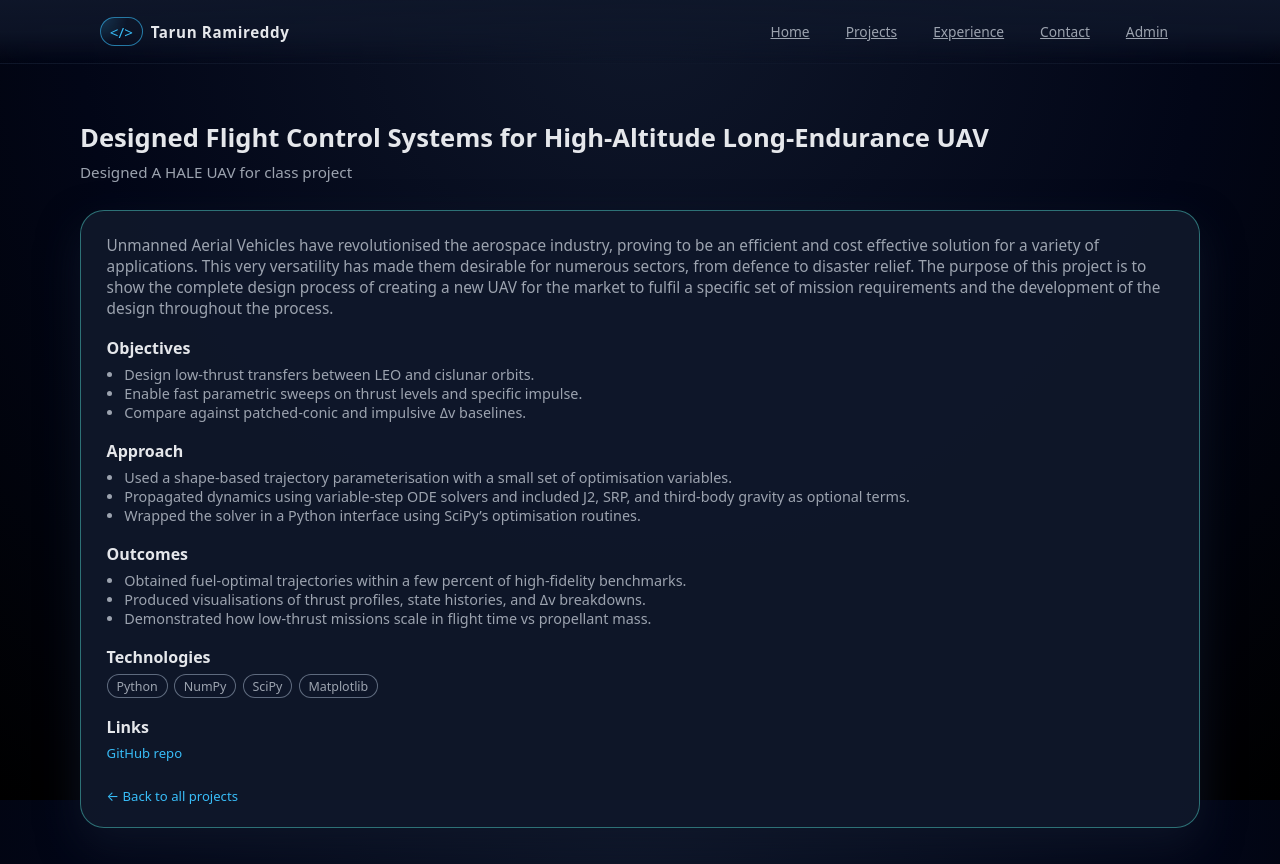
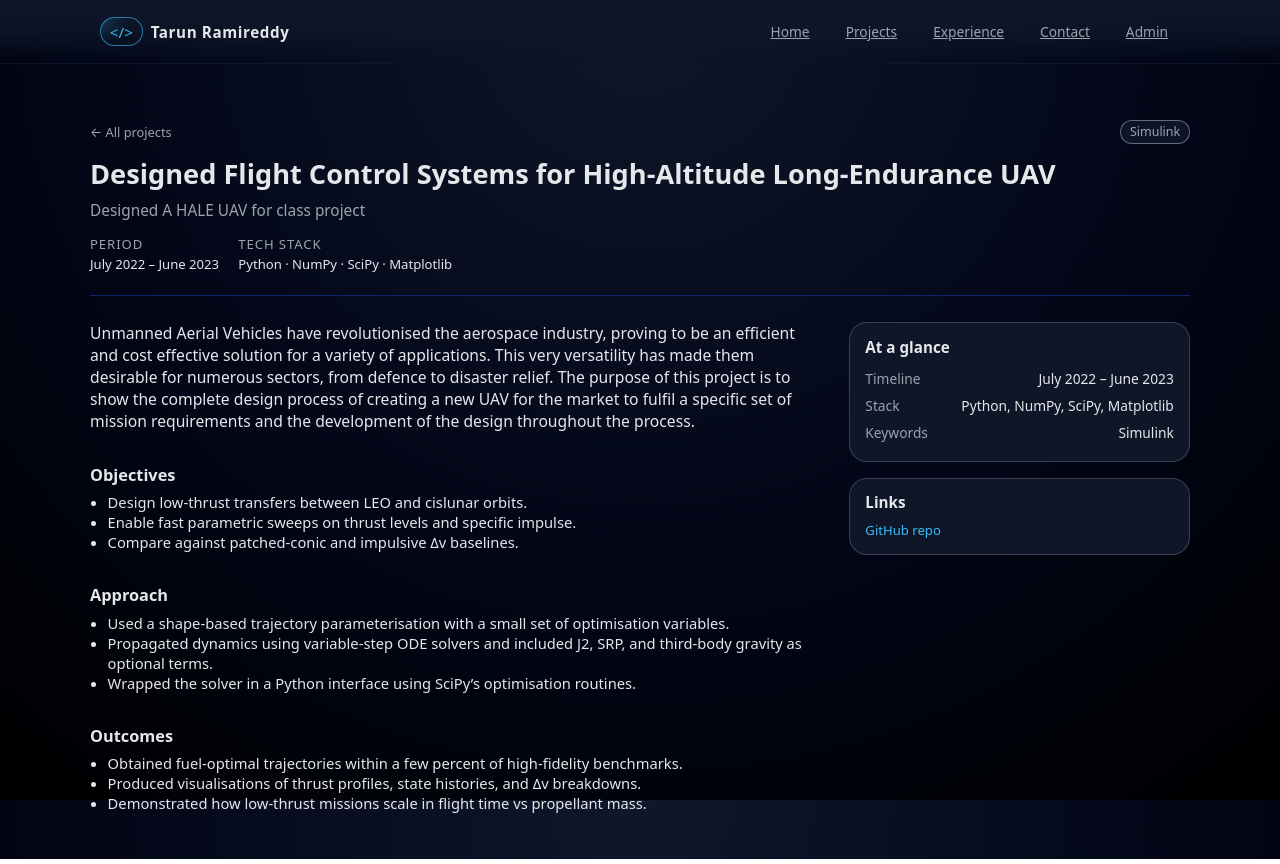
Before and after one commit to Bourbon8464/Tarun.github.io, a React (Vite) app in the folder engineering-portfolio/: page /#/projects/designed-flight-control-systems-for-high-altitude-long-endurance-uav in a window 1280 px wide. Built offline with nearby package versions, Linux system fonts and the light colour scheme.

Commit message:
updated project_detail page

```diff
--- a/engineering-portfolio/src/components/ProjectDetail.jsx
+++ b/engineering-portfolio/src/components/ProjectDetail.jsx
@@ -1,3 +1,94 @@
+// import React from 'react'
+// import { useParams, Link } from 'react-router-dom'
+// import { projects } from '../data/projects'
+
+// function ProjectDetail() {
+//   const { slug } = useParams()
+//   const project = projects.find((p) => p.slug === slug)
+
+//   if (!project) {
+//     return (
+//       <div className="app">
+//         <Navbar />
+//         <main className="section">
+//           <p>Project not found.</p>
+//           <Link to="/" className="card-link">
+//             ← Back to home
+//           </Link>
+//         </main>
+//       </div>
+//     )
+//   }
+
+//   return (
+//     <div className="app">
+//       <main className="section">
+//         <div className="section-header">
+//           <h2>{project.title}</h2>
+//           <p className="section-subtitle">{project.summary}</p>
+//         </div>
+
+//         <article className="project-detail">
+//           <p className="project-detail-intro">{project.detailIntro}</p>
+
+//           {project.detailSections.map((section) => (
+//             <section key={section.heading} className="project-detail-section">
+//               <h3>{section.heading}</h3>
+//               <ul>
+//                 {section.bullets.map((b, i) => (
+//                   <li key={i}>{b}</li>
+//                 ))}
+//               </ul>
+//             </section>
+//           ))}
+
+//           {project.techStack && project.techStack.length > 0 && (
+//             <section className="project-detail-section">
+//               <h3>Technologies</h3>
+//               <div className="card-tags">
+//                 {project.techStack.map((t) => (
+//                   <span key={t} className="tag">
+//                     {t}
+//                   </span>
+//                 ))}
+//               </div>
+//             </section>
+//           )}
+
+//           {project.links && project.links.length > 0 && (
+//             <section className="project-detail-section">
+//               <h3>Links</h3>
+//               <div className="card-links">
+//                 {project.links.map((l) => (
+//                   <a
+//                     key={l.href}
+//                     href={l.href}
+//                     target="_blank"
+//                     rel="noreferrer"
+//                     className="card-link"
+//                   >
+//                     {l.label}
+//                   </a>
+//                 ))}
+//               </div>
+//             </section>
+//           )}
+
+//           <div className="project-detail-back">
+//             <Link to="/" className="card-link">
+//               ← Back to all projects
+//             </Link>
+//           </div>
+//         </article>
+//       </main>
+//     </div>
+//   )
+// }
+
+// export default ProjectDetail
+
+
+// src/components/ProjectDetail.jsx
 import React from 'react'
 import { useParams, Link } from 'react-router-dom'
 import { projects } from '../data/projects'
@@ -8,58 +99,131 @@ function ProjectDetail() {
 
   if (!project) {
     return (
-      <div className="app">
-        <Navbar />
       <main className="section">
         <p>Project not found.</p>
-          <Link to="/" className="card-link">
-            ← Back to home
+        <Link to="/projects" className="card-link">
+          ← Back to all projects
         </Link>
       </main>
-      </div>
     )
   }
 
+  const {
+    title,
+    summary,
+    period,
+    tags,
+    techStack,
+    detailIntro,
+    detailSections,
+    links,
+  } = project
+
   return (
-    <div className="app">
-      <main className="section">
-        <div className="section-header">
-          <h2>{project.title}</h2>
-          <p className="section-subtitle">{project.summary}</p>
-        </div>
+    <main className="section project-detail-page">
+      {/* HEADER / HERO */}
 
-        <article className="project-detail">
-          <p className="project-detail-intro">{project.detailIntro}</p>
+      <header className="project-hero">
+        <div className="project-hero-top">
+          <Link to="/projects" className="project-back-link">
+            ← All projects
+          </Link>
 
-          {project.detailSections.map((section) => (
-            <section key={section.heading} className="project-detail-section">
-              <h3>{section.heading}</h3>
-              <ul>
-                {section.bullets.map((b, i) => (
-                  <li key={i}>{b}</li>
-                ))}
-              </ul>
-            </section>
-          ))}
-
-          {project.techStack && project.techStack.length > 0 && (
-            <section className="project-detail-section">
-              <h3>Technologies</h3>
-              <div className="card-tags">
-                {project.techStack.map((t) => (
+          {tags && tags.length > 0 && (
+            <div className="project-hero-tags">
+              {tags.slice(0, 3).map((t) => (
                 <span key={t} className="tag">
                   {t}
                 </span>
               ))}
             </div>
+          )}
+        </div>
+
+        <h1 className="project-hero-title">{title}</h1>
+
+        {summary && <p className="project-hero-summary">{summary}</p>}
+
+        <div className="project-hero-meta">
+          {period && (
+            <div className="project-hero-meta-item">
+              <span className="project-hero-meta-label">Period</span>
+              <span className="project-hero-meta-value">{period}</span>
+            </div>
+          )}
+          {techStack && techStack.length > 0 && (
+            <div className="project-hero-meta-item">
+              <span className="project-hero-meta-label">Tech stack</span>
+              <span className="project-hero-meta-value">
+                {techStack.join(' · ')}
+              </span>
+            </div>
+          )}
+        </div>
+      </header>
+
+      {/* TWO-COLUMN BODY */}
+
+      <div className="project-layout">
+        {/* Main content column */}
+        <article className="project-main">
+          {detailIntro && (
+            <section className="project-section">
+              <p className="project-intro">{detailIntro}</p>
             </section>
           )}
 
-          {project.links && project.links.length > 0 && (
-            <section className="project-detail-section">
+          {detailSections &&
+            detailSections.map((sec) => (
+              <section key={sec.heading} className="project-section">
+                <h2 className="project-section-title">{sec.heading}</h2>
+
+                {sec.bullets && (
+                  <ul className="project-section-list">
+                    {sec.bullets.map((b, i) => (
+                      <li key={i}>{b}</li>
+                    ))}
+                  </ul>
+                )}
+
+                {sec.body && (
+                  <p className="project-section-body">{sec.body}</p>
+                )}
+              </section>
+            ))}
+        </article>
+
+        {/* Sidebar column */}
+        <aside className="project-sidebar">
+          <div className="project-sidebar-card">
+            <h3>At a glance</h3>
+            <ul className="project-sidebar-list">
+              {period && (
+                <li>
+                  <span>Timeline</span>
+                  <span>{period}</span>
+                </li>
+              )}
+              {techStack && techStack.length > 0 && (
+                <li>
+                  <span>Stack</span>
+                  <span>{techStack.join(', ')}</span>
+                </li>
+              )}
+              {tags && tags.length > 0 && (
+                <li>
+                  <span>Keywords</span>
+                  <span>{tags.join(', ')}</span>
+                </li>
+              )}
+            </ul>
+          </div>
+
+          {links && links.length > 0 && (
+            <div className="project-sidebar-card">
               <h3>Links</h3>
-              <div className="card-links">
-                {project.links.map((l) => (
+              <div className="project-sidebar-links">
+                {links.map((l) => (
                   <a
                     key={l.href}
                     href={l.href}
@@ -71,17 +235,11 @@ function ProjectDetail() {
                   </a>
                 ))}
               </div>
-            </section>
+            </div>
           )}
-
-          <div className="project-detail-back">
-            <Link to="/" className="card-link">
-              ← Back to all projects
-            </Link>
+        </aside>
       </div>
-        </article>
     </main>
-    </div>
   )
 }
 
--- a/engineering-portfolio/src/styles.css
+++ b/engineering-portfolio/src/styles.css
@@ -38,42 +38,162 @@ body {
   min-height: 100vh;
 }
 
-.project-detail {
-  background: rgba(15, 23, 42, 0.96);
-  border-radius: var(--radius-xl);
-  padding: 1.5rem 1.6rem 1.4rem;
-  border: 1px solid rgba(59, 151, 151, 0.7);
-  box-shadow: var(--shadow-soft);
+.project-detail-page {
+  max-width: 1100px;
 }
 
-.project-detail-intro {
-  margin-top: 0;
-  margin-bottom: 1rem;
+.project-hero {
+  padding-bottom: 1.4rem;
+  border-bottom: 1px solid rgba(30, 64, 175, 0.5);
+  margin-bottom: 1.6rem;
+}
+
+.project-hero-top {
+  display: flex;
+  justify-content: space-between;
+  align-items: center;
+  gap: 1rem;
+  margin-bottom: 0.7rem;
+}
+
+.project-back-link {
+  font-size: 0.8rem;
+  color: var(--text-muted);
+  text-decoration: none;
+}
+
+.project-back-link:hover {
+  color: var(--accent);
+}
+
+.project-hero-tags {
+  display: flex;
+  flex-wrap: wrap;
+  gap: 0.35rem;
+}
+
+.project-hero-title {
+  margin: 0 0 0.5rem;
+  font-size: 1.7rem;
+}
+
+.project-hero-summary {
+  margin: 0 0 0.9rem;
   font-size: 0.96rem;
   color: var(--text-muted);
 }
 
-.project-detail-section {
-  margin-top: 1.1rem;
+.project-hero-meta {
+  display: flex;
+  flex-wrap: wrap;
+  gap: 1.2rem;
+  font-size: 0.82rem;
 }
 
-.project-detail-section h3 {
-  margin: 0 0 0.4rem;
-  font-size: 1rem;
+.project-hero-meta-item {
+  display: flex;
+  flex-direction: column;
+  gap: 0.1rem;
 }
 
-.project-detail-section ul {
-  margin: 0.25rem 0 0;
-  padding-left: 1.1rem;
-  font-size: 0.9rem;
+.project-hero-meta-label {
+  text-transform: uppercase;
+  letter-spacing: 0.07em;
   color: var(--text-muted);
 }
 
-.project-detail-back {
-  margin-top: 1.5rem;
-  font-size: 0.9rem;
+.project-hero-meta-value {
+  color: var(--text);
 }
 
+/* Layout */
+
+.project-layout {
+  display: grid;
+  grid-template-columns: minmax(0, 3fr) minmax(0, 1.4fr);
+  gap: 1.8rem;
+}
+
+@media (max-width: 900px) {
+  .project-layout {
+    grid-template-columns: minmax(0, 1fr);
+  }
+}
+
+.project-main {
+  display: flex;
+  flex-direction: column;
+  gap: 1.4rem;
+}
+
+.project-section {
+  padding-bottom: 0.6rem;
+}
+
+.project-intro {
+  margin: 0;
+  font-size: 0.98rem;
+}
+
+.project-section-title {
+  margin: 0 0 0.4rem;
+  font-size: 1.02rem;
+}
+
+.project-section-list {
+  margin: 0;
+  padding-left: 1.1rem;
+  font-size: 0.92rem;
+}
+
+.project-section-body {
+  margin: 0.4rem 0 0;
+  font-size: 0.92rem;
+}
+
+/* Sidebar */
+
+.project-sidebar {
+  display: flex;
+  flex-direction: column;
+  gap: 1rem;
+}
+
+.project-sidebar-card {
+  border-radius: var(--radius-lg);
+  border: 1px solid rgba(148, 163, 184, 0.3);
+  background: rgba(15, 23, 42, 0.97);
+  padding: 0.85rem 0.95rem 0.9rem;
+}
+
+.project-sidebar-card h3 {
+  margin: 0 0 0.55rem;
+  font-size: 0.95rem;
+}
+
+.project-sidebar-list {
+  list-style: none;
+  margin: 0;
+  padding: 0;
+  font-size: 0.86rem;
+}
+
+.project-sidebar-list li {
+  display: flex;
+  justify-content: space-between;
+  gap: 0.8rem;
+  padding: 0.25rem 0;
+}
+
+.project-sidebar-list li span:first-child {
+  color: var(--text-muted);
+}
+
+.project-sidebar-links {
+  display: flex;
+  flex-direction: column;
+  gap: 0.2rem;
+}
 
 /* Featured rotating project */
 
@@ -602,6 +722,117 @@ main {
   text-decoration: underline;
 }
 
+
+/* ========= UXTools-style challenge grid for /projects ========= */
+
+.challenge-grid {
+  display: grid;
+  grid-template-columns: repeat(auto-fill, minmax(260px, 1fr));
+  gap: 1.4rem;
+  margin-top: 1.4rem;
+}
+
+.challenge-card-link {
+  text-decoration: none;
+}
+
+.challenge-card {
+  height: 100%;
+  display: flex;
+  flex-direction: column;
+  border-radius: var(--radius-lg);
+  border: 1px solid rgba(148, 163, 184, 0.25);
+  background: radial-gradient(circle at top left, rgba(59, 151, 151, 0.12), transparent 55%),
+              rgba(15, 23, 42, 0.97);
+  padding: 1.1rem 1.2rem 0.9rem;
+  transition:
+    border-color 0.18s ease,
+    box-shadow 0.18s ease,
+    transform 0.18s ease,
+    background 0.18s ease;
+}
+
+.challenge-card-body {
+  flex: 1;
+}
+
+.challenge-card:hover {
+  transform: translateY(-3px);
+  border-color: rgba(191, 9, 47, 0.7);
+  box-shadow: 0 18px 40px rgba(15, 23, 42, 0.9);
+  background: radial-gradient(circle at top left, rgba(191, 9, 47, 0.16), transparent 55%),
+              rgba(15, 23, 42, 0.98);
+}
+
+.challenge-eyebrow {
+  display: flex;
+  align-items: center;
+  gap: 0.45rem;
+  font-size: 0.75rem;
+  color: var(--text-muted);
+  margin-bottom: 0.5rem;
+}
+
+.challenge-dot {
+  width: 4px;
+  height: 4px;
+  border-radius: 999px;
+  background: rgba(148, 163, 184, 0.9);
+}
+
+.challenge-title {
+  margin: 0 0 0.35rem;
+  font-size: 1rem;
+}
+
+.challenge-summary {
+  margin: 0;
+  font-size: 0.88rem;
+  color: var(--text-muted);
+}
+
+.challenge-tags {
+  margin-top: 0.7rem;
+  display: flex;
+  flex-wrap: wrap;
+  gap: 0.35rem;
+}
+
+.tag-more {
+  background: transparent;
+  border: 1px dashed rgba(148, 163, 184, 0.6);
+  color: var(--text-muted);
+}
+
+/* footer bar similar to UXTools "View challenge" footer */
+
+.challenge-footer {
+  margin-top: 0.9rem;
+  padding-top: 0.6rem;
+  border-top: 1px solid rgba(51, 65, 85, 0.9);
+  display: flex;
+  justify-content: space-between;
+  align-items: center;
+  font-size: 0.8rem;
+  color: var(--text-muted);
+}
+
+.challenge-footer-text {
+  letter-spacing: 0.02em;
+  text-transform: uppercase;
+}
+
+.challenge-footer-arrow {
+  font-size: 0.9rem;
+  transition: transform 0.18s ease;
+}
+
+.challenge-card:hover .challenge-footer-arrow {
+  transform: translateX(3px);
+}
+
+
+
 /* Carousel header and progress bar */
 
 .carousel-header {
@@ -949,6 +1180,9 @@ main {
   color: var(--text-muted);
 }
 
+
+
+
 /* Responsive */
 
 @media (min-width: 720px) {
```
Lines whose indentation alone changed are shown as unchanged.
